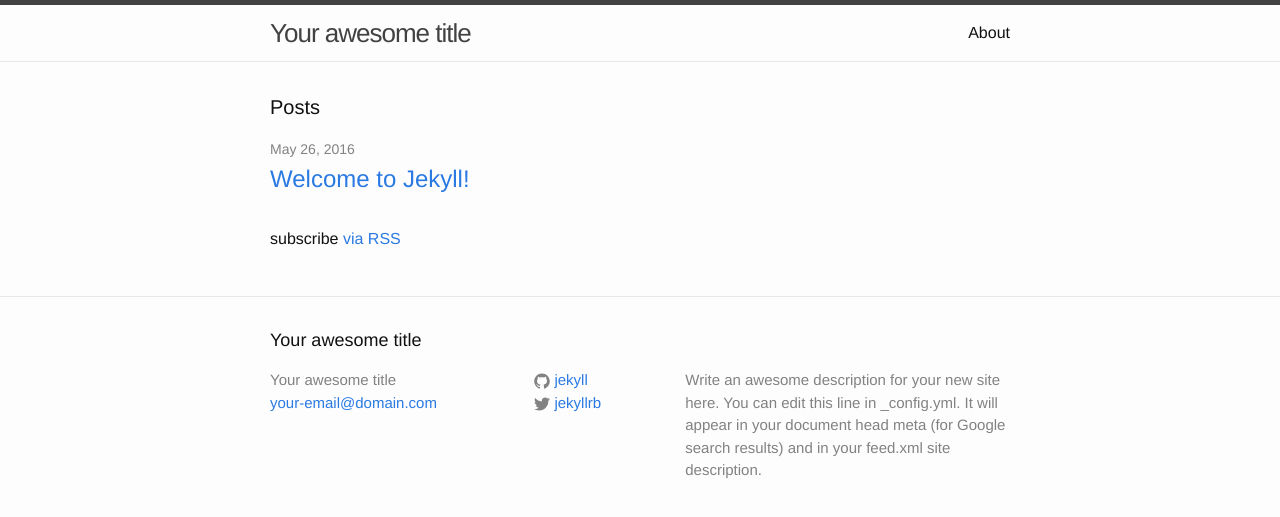
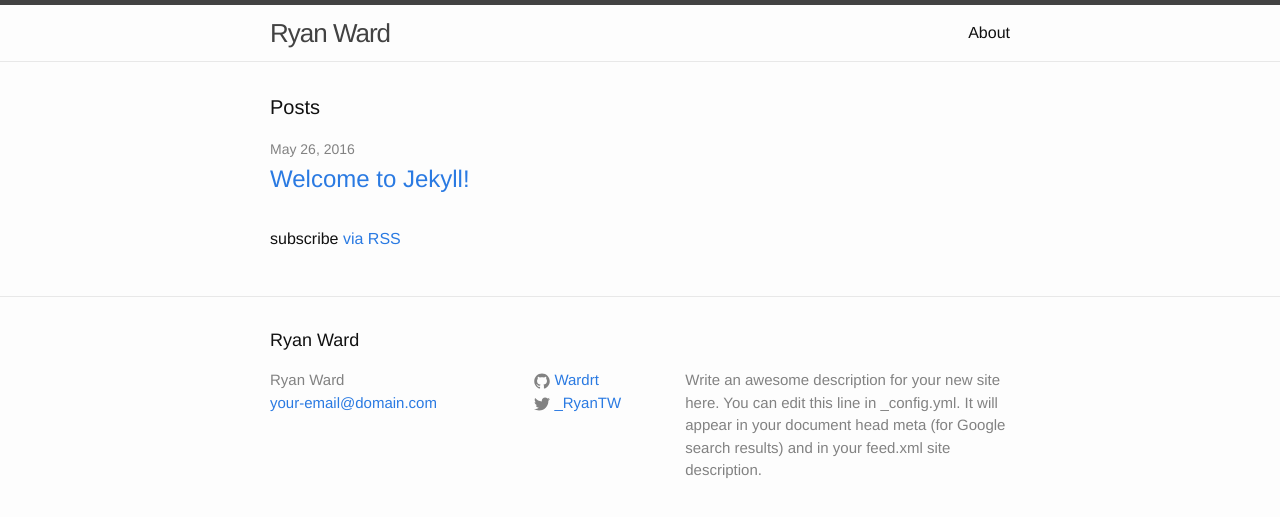
Before and after one commit to Wardrt/Wardrt.github.io, a Jekyll site: the page built from index.html, in a window 1280 px wide. Shown: the top 517 px of the page. Built offline with Jekyll 4.4.1, drawn with Linux system fonts in a browser that asks for light colours.

Commit message:
Jekyll blog.

```diff
--- a/_config.yml
+++ b/_config.yml
@@ -6,7 +6,7 @@
 # 'jekyll serve'. If you change this file, please restart the server process.
 
 # Site settings
-title: Your awesome title
+title: Ryan Ward
 email: your-email@domain.com
 description: > # this means to ignore newlines until "baseurl:"
   Write an awesome description for your new site here. You can edit this
@@ -14,8 +14,8 @@ description: > # this means to ignore newlines until "baseurl:"
   Google search results) and in your feed.xml site description.
 baseurl: "" # the subpath of your site, e.g. /blog
 url: "http://yourdomain.com" # the base hostname & protocol for your site
-twitter_username: jekyllrb
-github_username:  jekyll
+twitter_username: _RyanTW
+github_username:  Wardrt
 
 # Build settings
 markdown: kramdown
```
